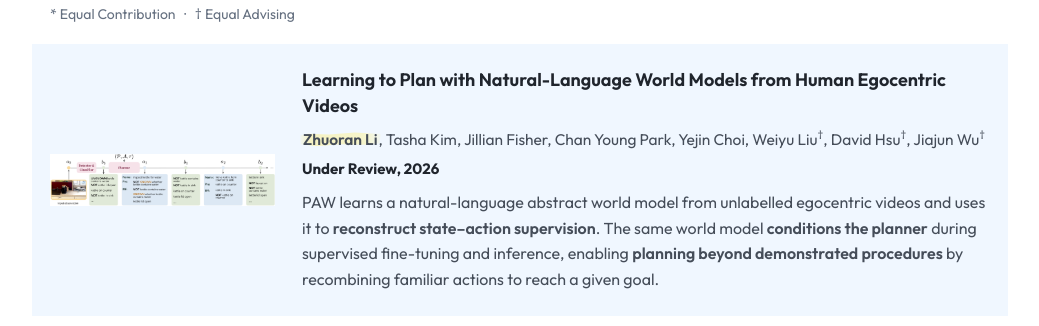
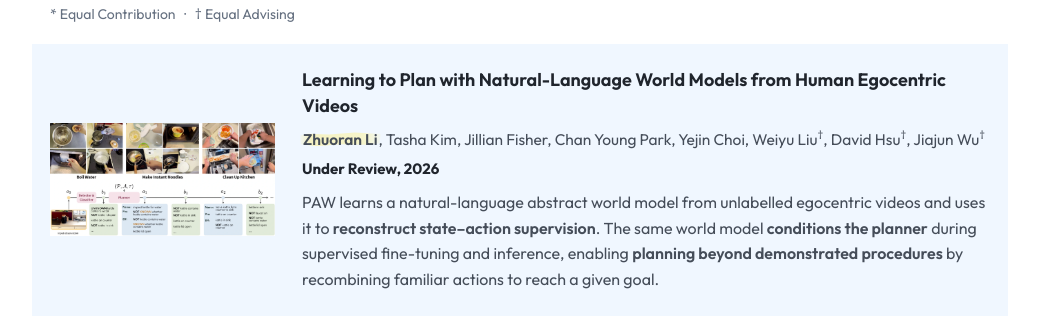
Before and after one commit to zhuoranli23/zhuoranli23.github.io, a plain HTML site: page index.html in a window 1280 px wide. Shown: the part 999-1325 px from the top of the page, without its empty margins (120-1159 px from the left). Drawn offline with Linux system fonts and the light colour scheme.

Commit message:
Stack the task domains and planning figures for PAW

```diff
--- a/index.html
+++ b/index.html
@@ -8,7 +8,7 @@
   <meta name="description" content="Zhuoran Li is an MSCS student at Stanford University studying how robots learn world models from human demonstrations and use them to plan.">
   <title>Zhuoran Li | Stanford University</title>
   <link rel="icon" href="images/icon/z.jpg">
-  <link rel="stylesheet" href="main.css?v=eb3f8ad719">
+  <link rel="stylesheet" href="main.css?v=bd1939d769">
   <script src="js/navigation.js?v=c630c75391" defer></script>
   <script src="js/publications.js" defer></script>
 </head>
@@ -67,8 +67,8 @@
       <p class="sr-only" id="research-status" role="status" aria-live="polite"></p>
       <div id="research-papers">
         <article id="paw" class="paper-row highlight-paper" data-highlight="true" aria-labelledby="paw-title">
-          <a class="paper-figure" href="publications/paw-learning-to-plan.webp" data-figure data-caption="Figure 3. Learning to plan with the abstract world model." aria-label="Enlarge Figure 3 from the PAW paper">
-            <img src="publications/paw-learning-to-plan.webp" alt="The initial belief leaves the kettle’s contents unknown. The planner inspects the kettle, predicts an updated belief, and then moves the empty kettle to the sink." width="2602" height="603" loading="lazy">
+          <a class="paper-figure" href="publications/paw-task-domains-and-planning.webp" data-figure data-caption="Figure 4 shows the three kitchen task domains (top). Figure 3 shows how PAW plans with the abstract world model (bottom)." aria-label="Enlarge the PAW task domains and planning diagram">
+            <img src="publications/paw-task-domains-and-planning.webp" alt="Video frames show Boil Water, Make Instant Noodles, and Clean Up Kitchen. Below, the planner inspects a kettle, updates its belief about the water inside, and moves the empty kettle to the sink." width="2602" height="1302" loading="lazy">
           </a>
           <div class="paper-content">
             <h3 id="paw-title" class="papertitle">Learning to Plan with Natural-Language World Models from Human Egocentric Videos</h3>
--- a/main.css
+++ b/main.css
@@ -106,6 +106,7 @@ strong { font-weight: 600; }
 .highlight-paper { background: var(--highlight-blue); }
 .paper-figure { display: block; min-width: 0; }
 .paper-figure img { width: 100%; height: auto; max-height: 215px; object-fit: contain; transition: opacity .18s ease; }
+#paw .paper-figure img { max-height: none; }
 .paper-figure:hover img { opacity: .85; }
 .paper-row sup { font-size: .73em; line-height: 0; }
 .authors a { color: inherit; }
```
Also changed, not shown: publications/paw-task-domains-and-planning.webp (added).
